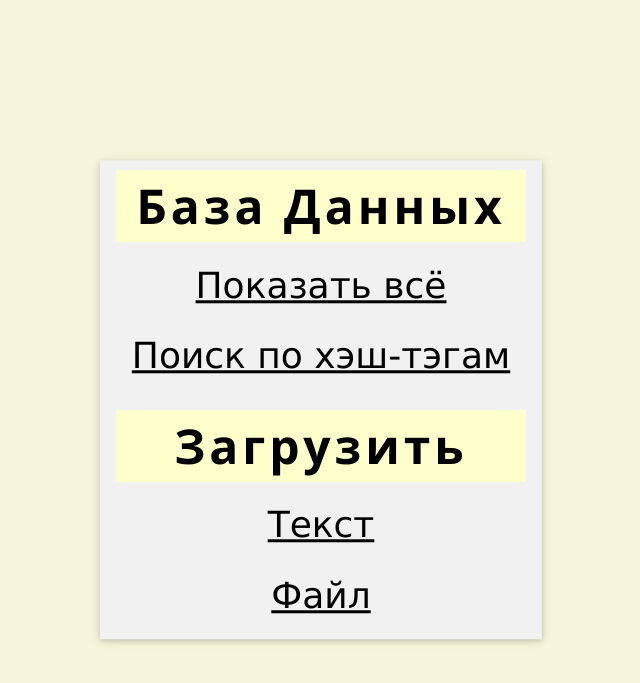
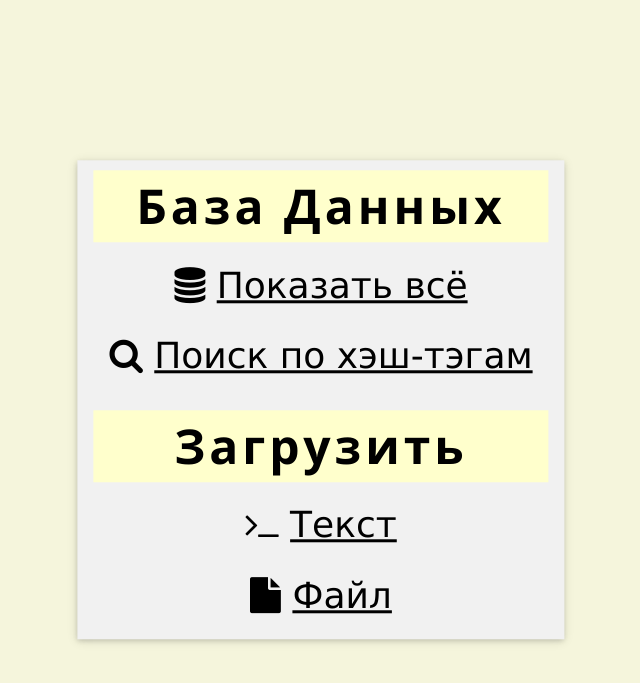
Before and after one commit to moevm/bsc-Python-code-obfuscation, a Flask app: page / in a window 1280 px wide. Shown: the top 683 px of the page, without its empty margins (319-959 px from the left). Run offline with Flask 2, Linux system fonts and the light colour scheme.

Commit message:
add icons

```diff
--- a/app/templates/edit_file.html
+++ b/app/templates/edit_file.html
@@ -20,6 +20,7 @@
                 <form class="w3-container w3-center" action="{{ url_for('edit_file', id=id, return_url=return_url) }}" method="POST">
                     <div class="w3-section w3-xlarge">
                         <label for="tags_text">
+                            <i class="fa fa-tags"></i>
                             <b>Тэги</b>
                         </label>
 
@@ -28,6 +29,7 @@
 
                     <div class="w3-section w3-xlarge">
                         <label for="code_textarea">
+                            <i class="fa fa-terminal"></i>
                             <b>Исходный код</b>
                         </label>
 
@@ -40,6 +42,7 @@
                     </div>
 
                     <div class="w3-section w3-xlarge w3-hover-pale-red">
+                        <i class="fa fa-long-arrow-left"></i>
                         <a href="{{ return_url }}" title="Вернуться к просмотру БД">Назад</a>
                     </div>
                 </form>
--- a/app/templates/error.html
+++ b/app/templates/error.html
@@ -24,6 +24,7 @@
                 </div>
 
                 <div class="w3-section w3-hover-pale-red w3-xlarge">
+                    <i class="fa fa-home"></i>
                     <a href="{{ url_for('index_page') }}">Вернуться на главную страницу.</a>
                 </div>
             </div>
--- a/app/templates/index.html
+++ b/app/templates/index.html
@@ -24,10 +24,12 @@
 
                     <div class="w3-xxlarge">
                         <div class="w3-panel w3-hover-pale-red">
+                            <i class="fa fa-database"></i>
                             <a href="{{ url_for('view_db', db_view_type=DBViewType.ALL) }}" title="Показать все файлы в базе данных">Показать всё</a>
                         </div>
 
                         <div class="w3-panel w3-hover-pale-red">
+                            <i class="fa fa-search"></i>
                             <a href="{{ url_for('view_tags') }}" title="Поиск в базе данных по выбранным хэш-тэгам">Поиск по хэш-тэгам</a>
                         </div>
                     </div>
@@ -40,10 +42,12 @@
 
                     <div class="w3-xxlarge">
                         <div class="w3-panel w3-hover-pale-red">
+                            <i class="fa fa-terminal"></i>
                             <a href="{{ url_for('upload_text') }}" title="Ввести исходный код вручную">Текст</a>
                         </div>
 
                         <div class="w3-panel w3-hover-pale-red">
+                            <i class="fa fa-file"></i>
                             <a href="{{ url_for('upload_file') }}" title="Загрузить файл с исходным кодом">Файл</a>
                         </div>
                     </div>
--- a/app/templates/layout.html
+++ b/app/templates/layout.html
@@ -13,6 +13,9 @@
 
             <script src="/static/scripts/jquery-3.4.1.min.js"></script>
             <script src="/static/scripts/accordion.js"></script>
+
+            <!-- optional icons -->
+            <link rel="stylesheet" href="https://cdnjs.cloudflare.com/ajax/libs/font-awesome/4.7.0/css/font-awesome.min.css">
 
         {% endblock %}
     </head>
--- a/app/templates/obfuscate_settings.html
+++ b/app/templates/obfuscate_settings.html
@@ -19,6 +19,7 @@
             <div class="w3-card w3-animate-opacity w3-light-gray">
                 <form class="w3-container w3-center" action="{{ url_for('obfuscate', storage_type=storage_type, id=id) }}" method="POST">
                     <div class="w3-section w3-xlarge w3-hover-pale-red">
+                        <i class="fa fa-external-link"></i>
                         <a href="{{ url_for('view_code', storage_type=storage_type, id=id) }}" target="_blank" title="Просмотреть код">{{ file['file_name'] }}</a>
                     </div>
 
@@ -55,6 +56,7 @@
                     </div>
 
                     <div class="w3-section w3-xlarge w3-hover-pale-red">
+                        <i class="fa fa-home"></i>
                         <a href="{{ url_for('index_page') }}">Вернуться на главную страницу</a>
                     </div>
                 </form>
--- a/app/templates/upload_file.html
+++ b/app/templates/upload_file.html
@@ -20,6 +20,7 @@
                 <form class="w3-container w3-center" action="{{ url_for('upload_file') }}" method="POST" enctype="multipart/form-data">
                     <div class="w3-section w3-xlarge">
                         <label for="tags_text">
+                            <i class="fa fa-tags"></i>
                             <b>Тэги</b>
                         </label>
 
@@ -28,6 +29,7 @@
 
                     <div class="w3-section w3-xlarge">
                         <label for="source_code_file_select">
+                            <i class="fa fa-file"></i>
                             <b>Выберете файл для загрузки</b>
                         </label>
 
@@ -36,6 +38,7 @@
 
                     <div class="w3-section w3-xlarge">
                         <label for="save_to_db_checkbox">
+                            <i class="fa fa-database"></i>
                             <b>Сохранить в БД</b>
                         </label>
 
@@ -48,6 +51,7 @@
                     </div>
 
                     <div class="w3-section w3-xlarge w3-hover-pale-red">
+                        <i class="fa fa-home"></i>
                         <a href="{{ url_for('index_page') }}">Вернуться на главную страницу</a>
                     </div>
                 </form>
--- a/app/templates/upload_text.html
+++ b/app/templates/upload_text.html
@@ -20,6 +20,7 @@
                 <form class="w3-container w3-center" action="{{ url_for('upload_text') }}" method="POST">
                     <div class="w3-section w3-xlarge">
                         <label for="tags_text">
+                            <i class="fa fa-tags"></i>
                             <b>Тэги</b>
                         </label>
 
@@ -28,6 +29,7 @@
 
                     <div class="w3-section w3-xlarge">
                         <label for="code_textarea">
+                            <i class="fa fa-terminal"></i>
                             <b>Исходный код</b>
                         </label>
 
@@ -37,6 +39,7 @@
 
                     <div class="w3-section w3-xlarge">
                         <label for="save_to_db_checkbox">
+                            <i class="fa fa-database"></i>
                             <b>Сохранить в БД</b>
                         </label>
 
@@ -50,6 +53,7 @@
                     </div>
 
                     <div class="w3-section w3-xlarge w3-hover-pale-red">
+                        <i class="fa fa-home"></i>
                         <a href="{{ url_for('index_page') }}">Вернуться на главную страницу</a>
                     </div>
                 </form>
--- a/app/templates/view_code.html
+++ b/app/templates/view_code.html
@@ -44,7 +44,9 @@
         {% endif %}
     </div>
 
-    <pre class="w3-xlarge pythonHigh notranslate">{{ file['code'] }}</pre>
+    <div class="w3-container">
+        <pre class="w3-xlarge pythonHigh notranslate">{{ file['code'] }}</pre>
+    </div>
 
     <script src="/static/scripts/pages/view_code.js"></script>
 
--- a/app/templates/view_db.html
+++ b/app/templates/view_db.html
@@ -16,6 +16,7 @@
 
     <div class="w3-container w3-animate-opacity">
         <div class="w3-section w3-xlarge w3-hover-pale-red">
+            <i class="fa fa-home"></i>
             <a href="{{ url_for('index_page') }}">Вернуться на главную страницу</a>
         </div>
 
@@ -44,18 +45,22 @@
                     <div class="w3-dropdown-content w3-bar-block w3-border">
                         <ul class="w3-ul">
                             <li class="w3-hover-pale-red">
+                                <i class="fa fa-external-link"></i>
                                 <a href="{{ url_for('view_code', storage_type=StorageType.DATABASE, id=file['_id']) }}" target="_blank">Просмотр</a>
                             </li>
 
                             <li class="w3-hover-pale-red">
+                                <i class="fa fa-sign-in"></i>
                                 <a href="{{ url_for('obfuscate_settings', storage_type=StorageType.DATABASE, id=file['_id']) }}">Обфускация</a>
                             </li>
 
                             <li class="w3-hover-pale-red">
+                                <i class="fa fa-edit"></i>
                                 <a href="{{ url_for('edit_file', id=file['_id']) }}">Редактировать</a>
                             </li>
 
                             <li class="w3-hover-pale-red">
+                                <i class="fa fa-trash"></i>
                                 <a href="{{ url_for('delete_file', id=file['_id']) }}">Удалить</a>
                             </li>
                         </ul>
--- a/app/templates/view_tags.html
+++ b/app/templates/view_tags.html
@@ -22,6 +22,7 @@
                         <div class="w3-row">
                             <div class="w3-cell-middle">
                                 <label for="tags_select">
+                                    <i class="fa fa-tags"></i>
                                     <b>Тэги для поиска</b>
                                 </label>
                             </div>
@@ -38,6 +39,7 @@
 
                     <div class="w3-section w3-xlarge">
                         <label for="search_type_select">
+                            <i class="fa fa-search-plus"></i>
                             <b>Тип поиска</b>
                         </label>
 
@@ -53,6 +55,7 @@
                     </div>
 
                     <div class="w3-section w3-xlarge w3-hover-pale-red">
+                        <i class="fa fa-home"></i>
                         <a href="{{ url_for('index_page') }}">Вернуться на главную страницу</a>
                     </div>
                 </form>
```
